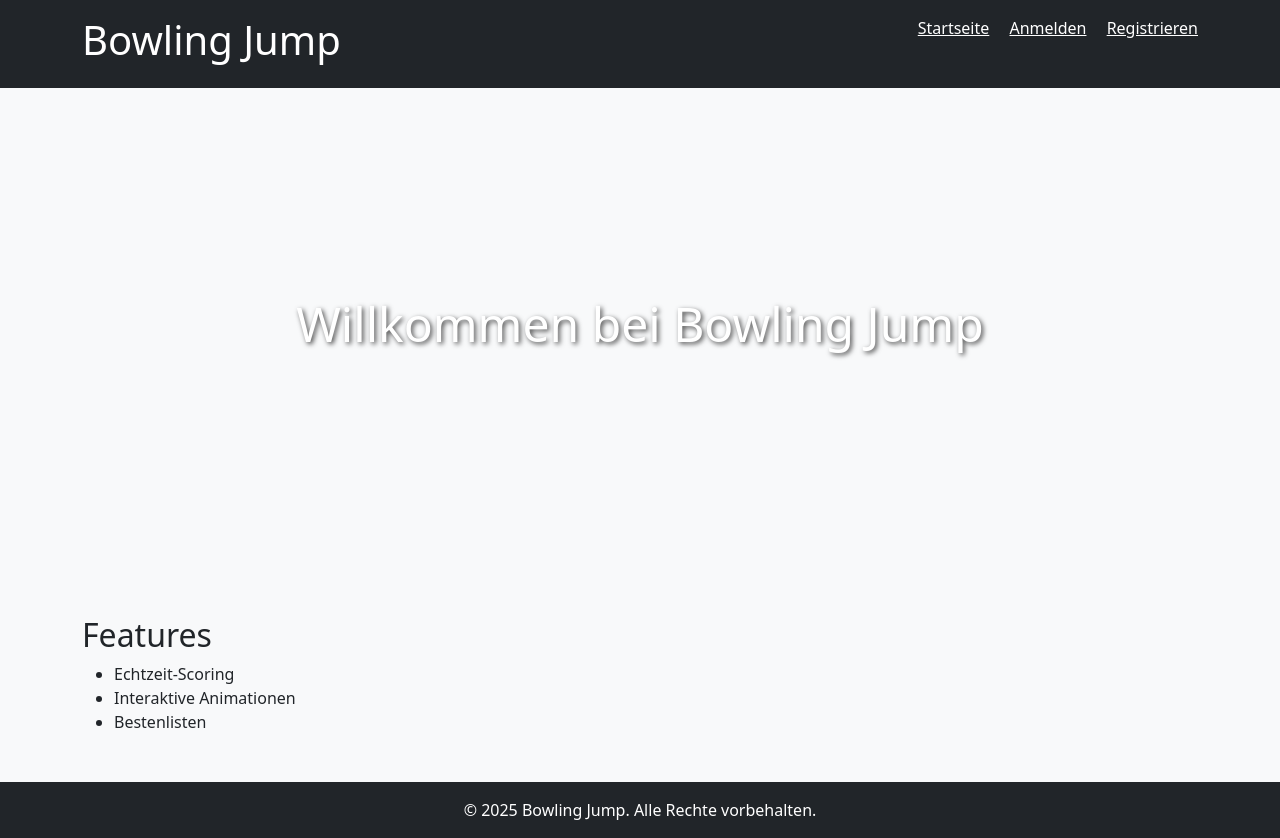
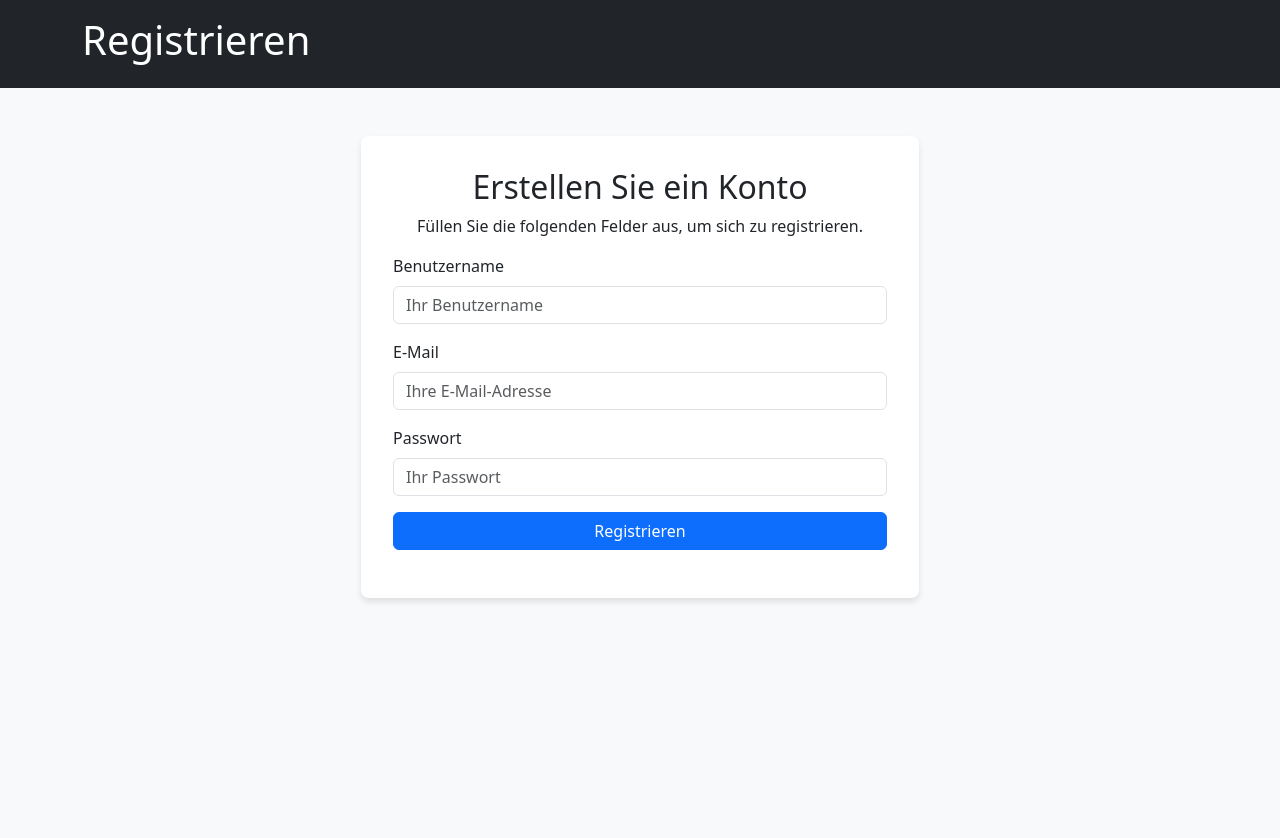
Before and after one commit to Gymnasium-Freiham/bowling-jump, a plain HTML site: page index.html in a window 1280 px wide. After the commit the page ends 800 px from the top, so only its background shows below. Drawn offline with nearby package versions, Linux system fonts and the light colour scheme.

Commit message:
Update index.html

```diff
--- a/index.html
+++ b/index.html
@@ -3,56 +3,88 @@
 <head>
     <meta charset="UTF-8">
     <meta name="viewport" content="width=device-width, initial-scale=1.0">
-    <title>Bowling Jump</title>
+    <title>Registrieren</title>
     <link href="https://cdn.jsdelivr.net/npm/bootstrap@5.3.0-alpha3/dist/css/bootstrap.min.css" rel="stylesheet">
     <style>
         body {
             background-color: #f8f9fa;
         }
-
-        .hero {
-            background: url('bowling.jpg') no-repeat center center/cover;
-            height: 60vh;
-            color: white;
+        .form-container {
+            background: white;
+            padding: 2rem;
+            border-radius: 8px;
+            box-shadow: 0 4px 6px rgba(0, 0, 0, 0.1);
+        }
+        .form-header {
             text-align: center;
-            display: flex;
-            justify-content: center;
-            align-items: center;
+            margin-bottom: 1rem;
         }
-
-            .hero h1 {
-                font-size: 3rem;
-                text-shadow: 2px 2px 5px rgba(0, 0, 0, 0.7);
-            }
     </style>
 </head>
 <body>
     <header class="bg-dark text-white p-3">
-        <div class="container d-flex justify-content-between">
-            <h1>Bowling Jump</h1>
-            <nav>
-                <a href="index.html" class="text-white me-3">Startseite</a>
-                <a href="login.html" class="text-white me-3">Anmelden</a>
-                <a href="register.html" class="text-white">Registrieren</a>
-            </nav>
+        <div class="container">
+            <h1>Registrieren</h1>
         </div>
     </header>
 
-    <section class="hero">
-        <h1>Willkommen bei Bowling Jump</h1>
-    </section>
-
     <main class="container my-5">
-        <h2>Features</h2>
-        <ul>
-            <li>Echtzeit-Scoring</li>
-            <li>Interaktive Animationen</li>
-            <li>Bestenlisten</li>
-        </ul>
+        <div class="form-container mx-auto w-50">
+            <div class="form-header">
+                <h2>Erstellen Sie ein Konto</h2>
+                <p>Füllen Sie die folgenden Felder aus, um sich zu registrieren.</p>
+            </div>
+            <form id="registerForm">
+                <div class="mb-3">
+                    <label for="username" class="form-label">Benutzername</label>
+                    <input type="text" id="username" name="username" class="form-control" placeholder="Ihr Benutzername" required>
+                </div>
+                <div class="mb-3">
+                    <label for="email" class="form-label">E-Mail</label>
+                    <input type="email" id="email" name="email" class="form-control" placeholder="Ihre E-Mail-Adresse" required>
+                </div>
+                <div class="mb-3">
+                    <label for="password" class="form-label">Passwort</label>
+                    <input type="password" id="password" name="password" class="form-control" placeholder="Ihr Passwort" required>
+                </div>
+                <button type="submit" class="btn btn-primary w-100">Registrieren</button>
+            </form>
+            <p id="registerMessage" class="text-center mt-3"></p>
+        </div>
     </main>
 
-    <footer class="bg-dark text-white text-center p-3">
-        &copy; 2025 Bowling Jump. Alle Rechte vorbehalten.
-    </footer>
+    <script>
+        document.getElementById('registerForm').addEventListener('submit', async (event) => {
+            event.preventDefault();
+            const username = document.getElementById('username').value;
+            const email = document.getElementById('email').value;
+            const password = document.getElementById('password').value;
+
+            try {
+                const response = await fetch('http://localhost:443/new_register', { // Passen Sie die URL an Ihr Backend an
+                    method: 'POST',
+                    headers: { 'Content-Type': 'application/json' },
+                    body: JSON.stringify({ username, email, password })
+                });
+
+                const data = await response.json();
+                if (response.ok) {
+                    document.getElementById('registerMessage').textContent = 'Registrierung erfolgreich!';
+                    document.getElementById('registerMessage').classList.add('text-success');
+                    // Weiterleitung zur Login-Seite
+                    setTimeout(() => {
+                        window.location.href = 'login.html';
+                    }, 2000);
+                } else {
+                    document.getElementById('registerMessage').textContent = data.error || 'Registrierung fehlgeschlagen.';
+                    document.getElementById('registerMessage').classList.add('text-danger');
+                }
+            } catch (error) {
+                console.error('Fehler:', error);
+                document.getElementById('registerMessage').textContent = 'Ein Fehler ist aufgetreten. Bitte versuchen Sie es später erneut.';
+                document.getElementById('registerMessage').classList.add('text-danger');
+            }
+        });
+    </script>
 </body>
 </html>
```
